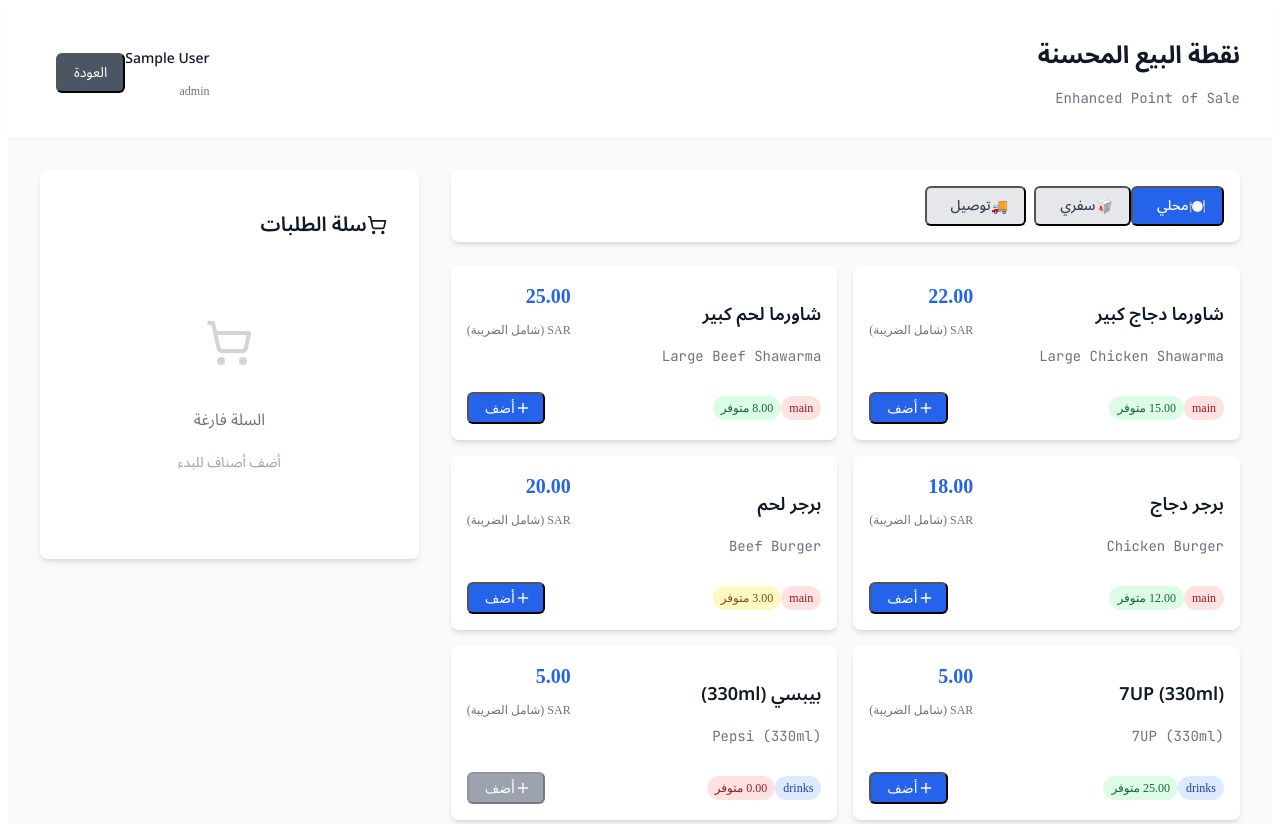
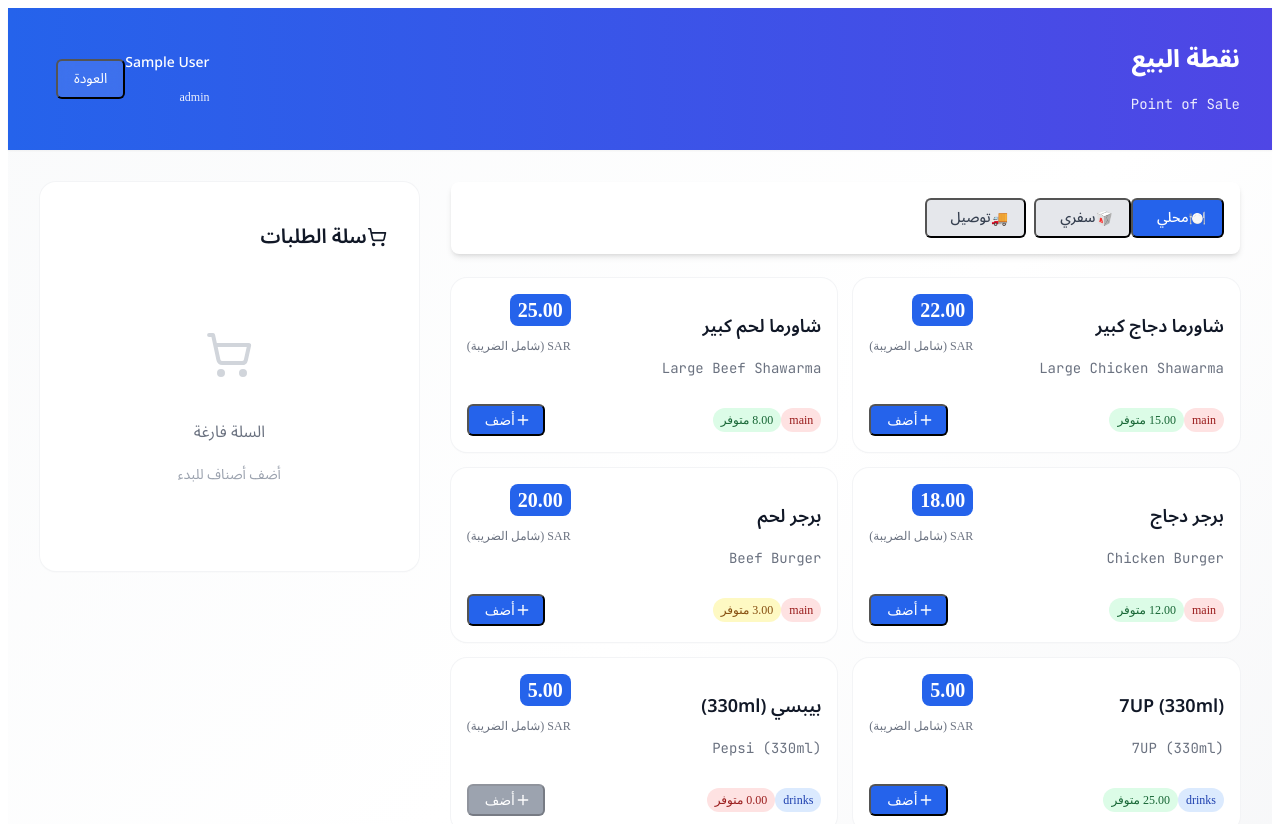
Before and after one commit to FLANsa/FLANsa, a React (Vite) app: page /pos in a window 1280 px wide. Shown: the top 824 px of the page. Built offline with nearby package versions, Linux system fonts and the light colour scheme; sample sign-in values are in the browser's storage.

Commit message:
feat(ui): gradient headers, elevated cards, polished POS/Dashboard styles

```diff
--- a/src/pages/DashboardPage.tsx
+++ b/src/pages/DashboardPage.tsx
@@ -31,23 +31,23 @@ const DashboardPage: React.FC = () => {
   const totalItems = items.length
 
   return (
-    <div className="min-h-screen bg-gray-50">
+    <div className="min-h-screen bg-gradient-to-br from-gray-50 via-white to-gray-100">
       {/* Header */}
-      <div className="bg-white shadow-sm border-b">
+      <div className="bg-gradient-to-r from-indigo-600 to-blue-600 text-white shadow-sm">
         <div className="max-w-7xl mx-auto px-4 sm:px-6 lg:px-8">
-          <div className="flex justify-between items-center py-4">
+          <div className="flex justify-between items-center py-5">
             <div>
-              <h1 className="text-2xl font-bold text-gray-900 arabic">مطعم Big Diet</h1>
-              <p className="text-sm text-gray-500 english">Big Diet Restaurant POS</p>
+              <h1 className="text-2xl font-extrabold arabic">مطعم Big Diet</h1>
+              <p className="text-sm/6 opacity-90 english">Big Diet Restaurant POS</p>
             </div>
             <div className="flex items-center space-x-4">
               <div className="text-right">
-                <p className="text-sm font-medium text-gray-900 arabic">{user?.name}</p>
-                <p className="text-xs text-gray-500">{user?.role}</p>
+                <p className="text-sm font-medium arabic">{user?.name}</p>
+                <p className="text-xs/5 opacity-90">{user?.role}</p>
               </div>
               <button
                 onClick={handleLogout}
-                className="bg-red-600 text-white px-4 py-2 rounded-md text-sm hover:bg-red-700 arabic"
+                className="bg-white/10 hover:bg-white/20 text-white px-4 py-2 rounded-md text-sm backdrop-blur arabic transition"
               >
                 تسجيل الخروج
               </button>
@@ -57,9 +57,9 @@ const DashboardPage: React.FC = () => {
       </div>
 
       {/* Main Content */}
-      <div className="max-w-7xl mx-auto px-4 sm:px-6 lg:px-8 py-8">
+      <div className="max-w-7xl mx-auto px-4 sm:px-6 lg:px-8 py-10">
         <div className="mb-8">
-          <h2 className="text-3xl font-bold text-gray-900 arabic mb-2">
+          <h2 className="text-3xl font-extrabold text-gray-900 arabic mb-2">
             لوحة التحكم
           </h2>
           <p className="text-gray-600 arabic">
@@ -74,13 +74,13 @@ const DashboardPage: React.FC = () => {
             return (
               <div
                 key={index}
-                className="bg-white rounded-xl shadow-sm border p-6 hover:shadow-md transition-shadow cursor-pointer"
+                className="bg-white rounded-2xl shadow-sm border p-6 hover:shadow-lg hover:-translate-y-1 transition-all cursor-pointer ring-1 ring-gray-100"
                 onClick={() => {
                   window.location.href = item.href
                 }}
               >
                 <div className="flex items-center mb-4">
-                  <div className={`p-3 rounded-lg ${item.color}`}>
+                  <div className={`p-3 rounded-xl ${item.color}`}>
                     <Icon className="h-6 w-6 text-white" />
                   </div>
                   <div className="mr-4">
@@ -105,7 +105,7 @@ const DashboardPage: React.FC = () => {
 
         {/* Quick Stats */}
         <div className="mt-12 grid grid-cols-1 md:grid-cols-3 gap-6">
-          <div className="bg-white rounded-xl shadow-sm border p-6">
+          <div className="bg-white rounded-2xl shadow-sm border p-6 ring-1 ring-gray-100">
             <div className="flex items-center">
               <div className="p-2 bg-green-100 rounded-lg">
                 <Receipt className="h-6 w-6 text-green-600" />
@@ -116,7 +116,7 @@ const DashboardPage: React.FC = () => {
               </div>
             </div>
           </div>
-          <div className="bg-white rounded-xl shadow-sm border p-6">
+          <div className="bg-white rounded-2xl shadow-sm border p-6 ring-1 ring-gray-100">
             <div className="flex items-center">
               <div className="p-2 bg-blue-100 rounded-lg">
                 <ShoppingCart className="h-6 w-6 text-blue-600" />
@@ -127,7 +127,7 @@ const DashboardPage: React.FC = () => {
               </div>
             </div>
           </div>
-          <div className="bg-white rounded-xl shadow-sm border p-6">
+          <div className="bg-white rounded-2xl shadow-sm border p-6 ring-1 ring-gray-100">
             <div className="flex items-center">
               <div className="p-2 bg-purple-100 rounded-lg">
                 <Package className="h-6 w-6 text-purple-600" />
--- a/src/pages/POSEnhanced.tsx
+++ b/src/pages/POSEnhanced.tsx
@@ -225,27 +225,27 @@ const POSEnhanced: React.FC = () => {
   }
 
   return (
-    <div className="min-h-screen bg-gray-50">
+    <div className="min-h-screen bg-gradient-to-br from-gray-50 via-white to-gray-100">
       {/* Header */}
-      <div className="bg-white shadow-sm border-b">
+      <div className="bg-gradient-to-r from-blue-600 to-indigo-600 text-white shadow-sm">
         <div className="max-w-7xl mx-auto px-4 sm:px-6 lg:px-8">
-          <div className="flex justify-between items-center py-4">
+          <div className="flex justify-between items-center py-5">
             <div>
-              <h1 className="text-2xl font-bold text-gray-900 arabic">نقطة البيع المحسنة</h1>
-              <p className="text-sm text-gray-500 english">Enhanced Point of Sale</p>
+              <h1 className="text-2xl font-extrabold arabic">نقطة البيع</h1>
+              <p className="text-sm/6 opacity-90 english">Point of Sale</p>
             </div>
             <div className="flex items-center space-x-4">
               <div className="text-right">
-                <p className="text-sm font-medium text-gray-900 arabic">
+                <p className="text-sm font-medium arabic">
                   {JSON.parse(localStorage.getItem('user') || '{}').name || 'مستخدم'}
                 </p>
-                <p className="text-xs text-gray-500">
+                <p className="text-xs/5 opacity-90">
                   {JSON.parse(localStorage.getItem('user') || '{}').role || 'role'}
                 </p>
               </div>
               <button
                 onClick={() => window.history.back()}
-                className="bg-gray-600 text-white px-4 py-2 rounded-md text-sm hover:bg-gray-700 arabic"
+                className="bg-white/10 hover:bg-white/20 text-white px-4 py-2 rounded-md text-sm backdrop-blur arabic transition"
               >
                 العودة
               </button>
@@ -303,7 +303,7 @@ const POSEnhanced: React.FC = () => {
               {menuItems.map(item => (
                 <div
                   key={item.id}
-                  className="bg-white rounded-lg shadow-md p-4 hover:shadow-lg transition-all duration-200 cursor-pointer border-2 border-transparent hover:border-blue-300"
+                  className="bg-white rounded-2xl shadow-sm p-4 hover:shadow-lg transition-all duration-200 cursor-pointer ring-1 ring-gray-100 hover:-translate-y-1"
                   onClick={() => addToCart(item)}
                 >
                   <div className="flex justify-between items-start mb-3">
@@ -312,7 +312,7 @@ const POSEnhanced: React.FC = () => {
                       <p className="text-sm text-gray-500 english">{item.nameEn}</p>
                     </div>
                     <div className="text-right">
-                      <span className="text-xl font-bold text-blue-600">{formatToEnglish(item.price)}</span>
+                      <span className="text-xl font-bold text-white bg-blue-600 rounded-lg px-2 py-0.5 inline-block">{formatToEnglish(item.price)}</span>
                       <p className="text-xs text-gray-500">SAR (شامل الضريبة)</p>
                     </div>
                   </div>
@@ -345,7 +345,7 @@ const POSEnhanced: React.FC = () => {
 
           {/* Cart */}
           <div className="lg:col-span-1">
-            <div className="bg-white rounded-lg shadow-md p-6 sticky top-4">
+            <div className="bg-white rounded-2xl shadow-sm p-6 sticky top-4 ring-1 ring-gray-100">
               <div className="flex items-center justify-between mb-4">
                 <h2 className="text-xl font-semibold text-gray-900 arabic flex items-center">
                   <ShoppingCart className="h-5 w-5 mr-2" />
```
